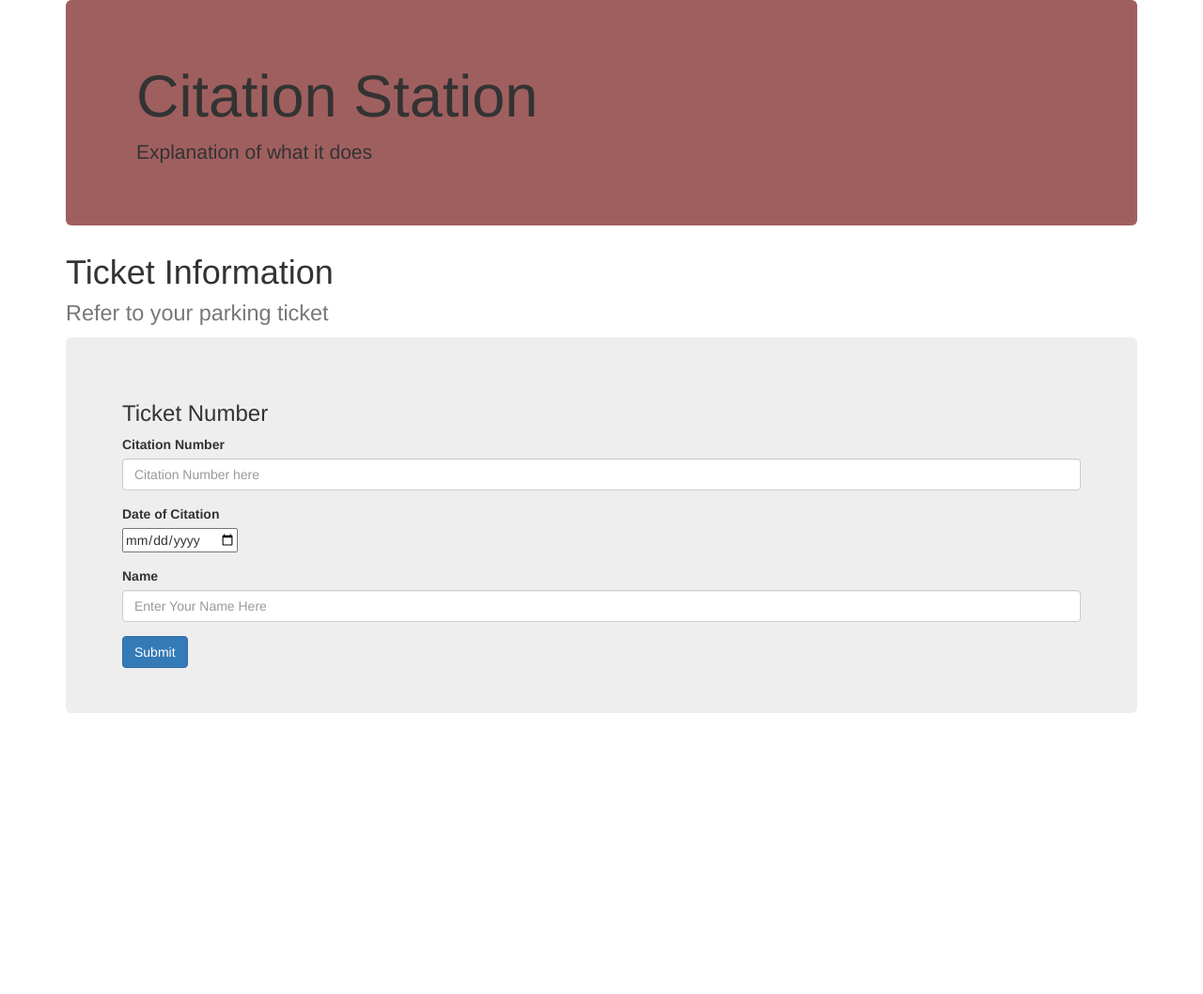
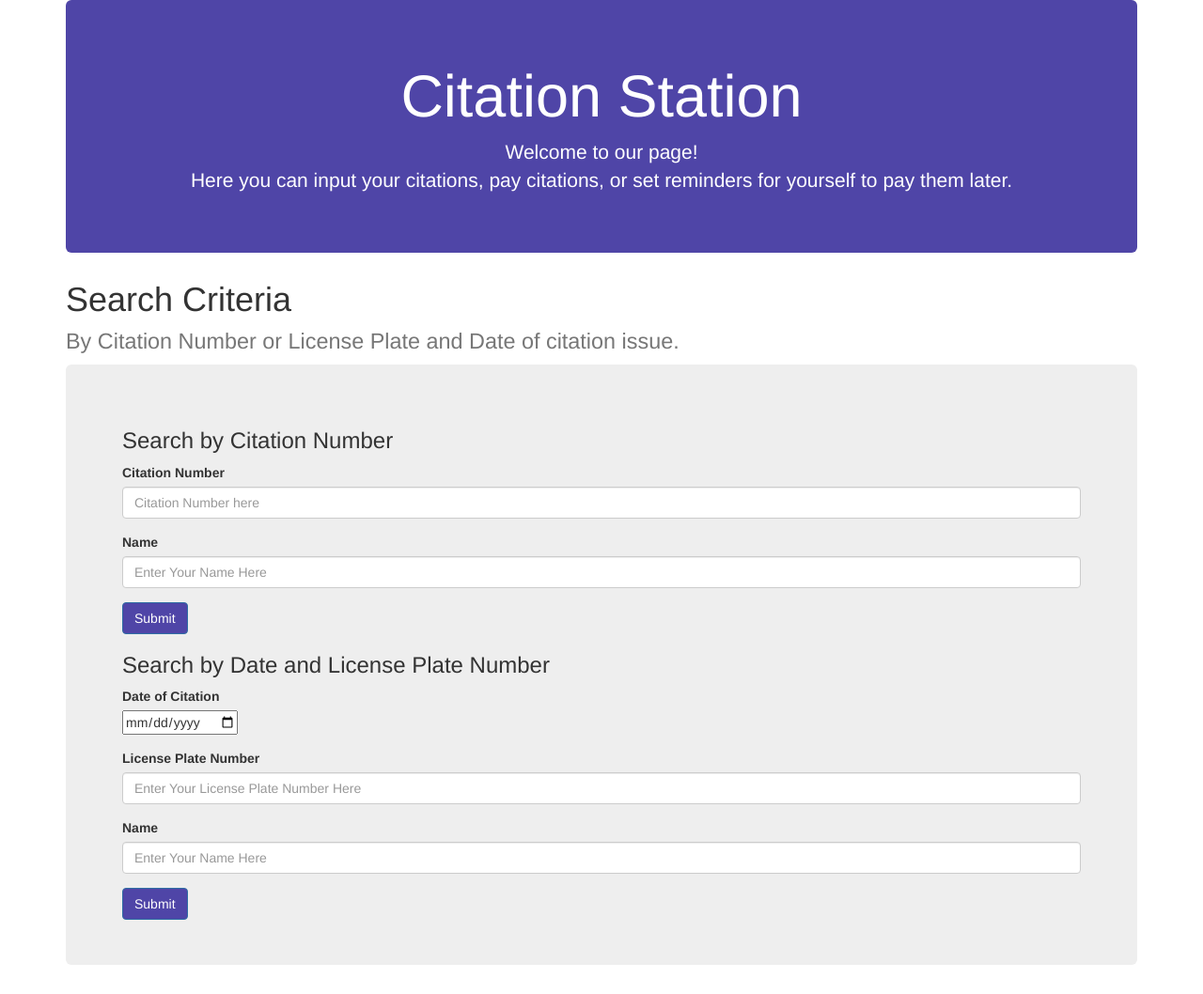
Before and after one commit to mike-odom/GroupProject1, a plain HTML site: page GroupProjectCitation FFKD.html in a window 1280 px wide. Shown: the whole page at 94% size. Before the commit the page ends 800 px from the top, so only its background shows below. Drawn offline with nearby package versions, Linux system fonts and the light colour scheme.

Commit message:
caps submit

```diff
--- a/GroupProjectCitation FFKD.html
+++ b/GroupProjectCitation FFKD.html
@@ -4,7 +4,7 @@
     <meta charset="utf-8">
     <meta http-equiv="X-UA-Compatible" content="IE=edge">
     <meta name="viewport" content="width=device-width, initial-scale=1">
-    <title>Citation Project</title>
+    <title>Citation Station</title>
 
     <link rel="stylesheet" href="https://maxcdn.bootstrapcdn.com/bootstrap/3.3.7/css/bootstrap.min.css" integrity="sha384-BVYiiSIFeK1dGmJRAkycuHAHRg32OmUcww7on3RYdg4Va+PmSTsz/K68vbdEjh4u" crossorigin="anonymous">
 
@@ -16,31 +16,42 @@
   </head>
   <body>
     <div class="container">
-    <div class="jumbotron jumbotron-fluid" style='background-color:#A05F5F'>
+    <div class="jumbotron jumbotron-fluid" style='background-color:rgb(79, 69, 167); color:white; text-align:center;'>
   <div class="container">
     <h1 class="display-4">Citation Station</h1>
-    <p class="lead">Explanation of what it does</p>
+    <p class="lead">Welcome to our page! <br>Here you can input your citations, pay citations, or set reminders for yourself to pay them later.</p>
   </div>
 </div>
-      <h1>Ticket Information<br><small>Refer to your parking ticket</small></h1>
+      <h1>Search Criteria<br><small>By Citation Number or License Plate and Date of citation issue.</small></h1>
       <div class="jumbotron" >
+        <form id="issueInputForm">
+        <h3>Search by Citation Number</h3>
 
-        <h3>Ticket Number</h3>
-        <form id="issueInputForm">
           <div class="form-group">
             <label for="citationNumberInput">Citation Number</label>
             <input type="text" class="form-control" id="citationNumberInput" placeholder="Citation Number here">
           </div>
           <div class="form-group">
-            <label for="isueDateInput">Date of Citation</label><br>
+            <label for="nameInput">Name</label>
+            <input type="text" class="form-control" id="nameInput" placeholder="Enter Your Name Here">
+          </div>
+          <button type="submit" class="btn btn-primary" style='background-color:rgb(79, 69, 167);'>Submit</button>
+
+          <h3>Search by Date and License Plate Number</h3>
+          <div class="form-group">
+            <label for="issueDateInput">Date of Citation</label><br>
             <input type="Date" class="form-date" id="issueDateInput" placeholder="Citation Number here">
             </select>
           </div>
           <div class="form-group">
-            <label for="citationNumberInput">Name</label>
-            <input type="text" class="form-control" id="issueAssignedToInput" placeholder="Enter Your Name Here">
+            <label for="licensePlateInput">License Plate Number</label>
+            <input type="text" class="form-control" id="issueAssignedToInput" placeholder="Enter Your License Plate Number Here">
           </div>
-          <button type="submit" class="btn btn-primary">Submit</button>
+          <div class="form-group">
+            <label for="nameInput">Name</label>
+            <input type="text" class="form-control" id="nameInput" placeholder="Enter Your Name Here">
+          </div>
+          <button type="submit" class="btn btn-primary" style='background-color:rgb(79, 69, 167);'>Submit</button>
         </form>
       </div>
       <div class="row">
```
